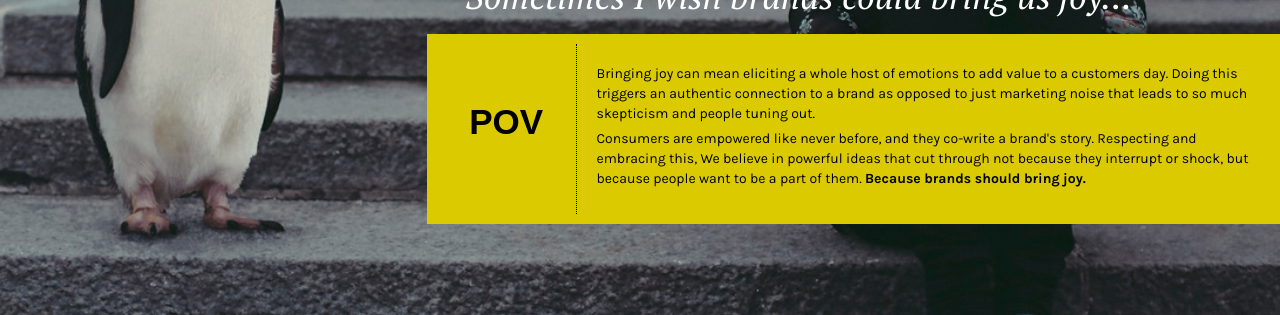
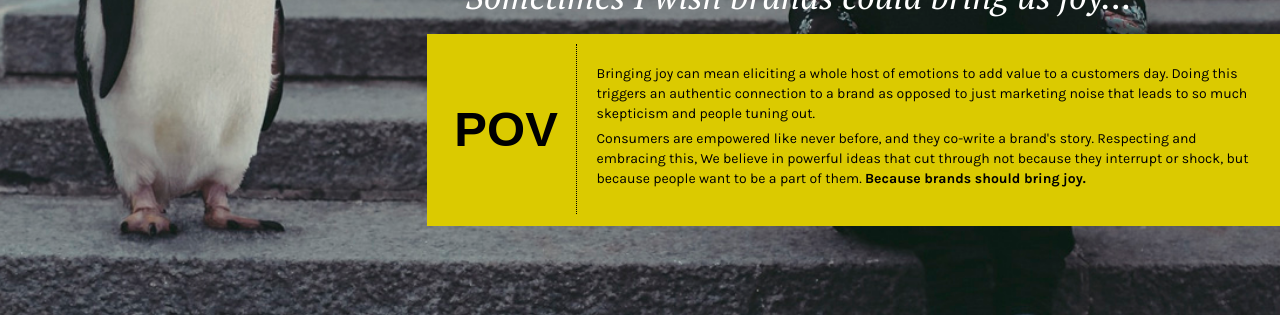
Before and after one commit to wayfaring-strangers/wayfaring-strangers.github.io, a Jekyll site: the page built from index.html, in a window 1280 px wide and 900 px high, scrolled down 2141 px. Shown: the part 150-465 px from the top of the window. Built offline with Jekyll 4.4.1, drawn with Linux system fonts in a browser that asks for light colours; nearby versions of some CDN libraries.

Commit message:
fix size of pov header

```diff
--- a/_includes/pov.html
+++ b/_includes/pov.html
@@ -2,8 +2,8 @@
     <div class="pov-wrapper">
         <div class="pov-quote">Sometimes I wish brands could bring us joy...</div>
             <div class="js-pov-content-wrapper pov-content-wrapper cf">
-                <div class="pov-header">
-                    <div class="header-style">POV</div>
+                <div class="pov-header no-gutters">
+                    <div class="header-style pov-header-content">POV</div>
                 </div>
                 <div class="pov-content-mobile-intro js-pov-content-mobile-intro">
                     <p>Before venturing down the road exploring new ideas, we start with a simple premise, that brands should bring joy...</p>
--- a/_sass/_layout.scss
+++ b/_sass/_layout.scss
@@ -134,3 +134,8 @@ h4 {
       display: none;
     }
 }
+
+.no-gutters {
+    padding-left: 0;
+    padding-right: 0;
+}
--- a/_sass/_pov.scss
+++ b/_sass/_pov.scss
@@ -38,9 +38,8 @@
     @extend .col-md-2;
     @extend .col-xs-4;
 
-    padding-top: 60px;
     text-align: center;
-    font-size: 2.5em;
+    font-size: 3.5em;
 
     @include max-media-query($tablet-small) {
         width: 100%;
@@ -48,10 +47,15 @@
         border-bottom: 2px solid black;
         margin-bottom: $spacing-unit * 2;
 
-        h1 {
+        .pov-header-content {
             margin-bottom: $spacing-unit;
+            line-height: 1em;
         }
     }
+}
+
+.pov-header-content {
+    line-height: 3.5em;
 }
 
 .pov-content {
```
